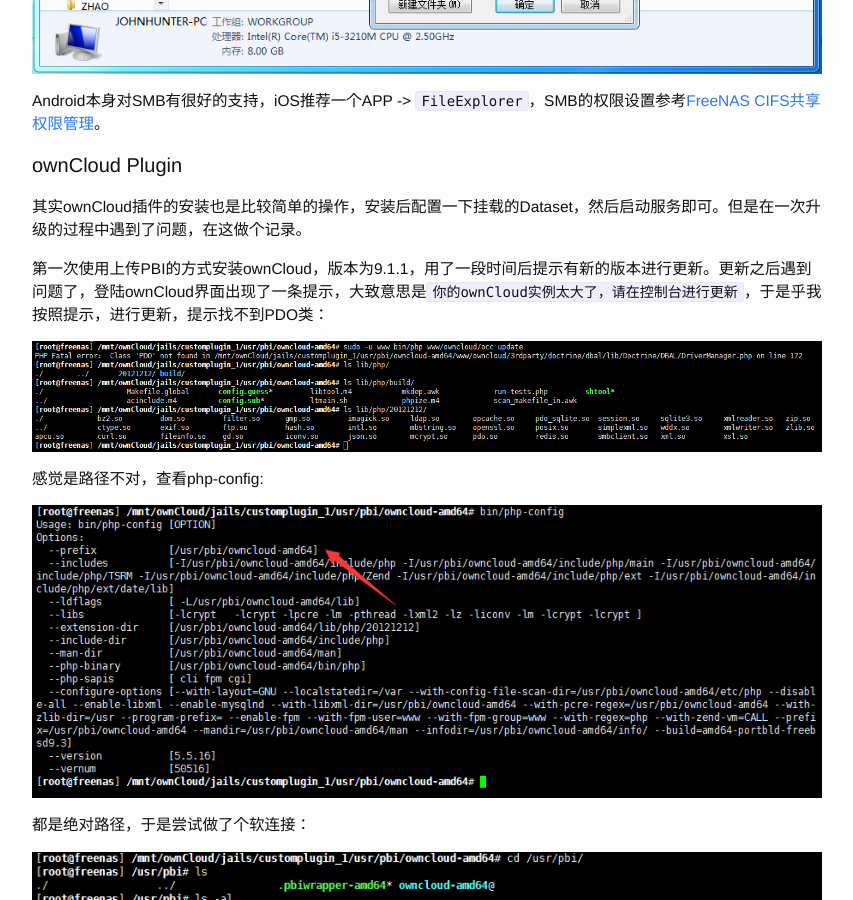
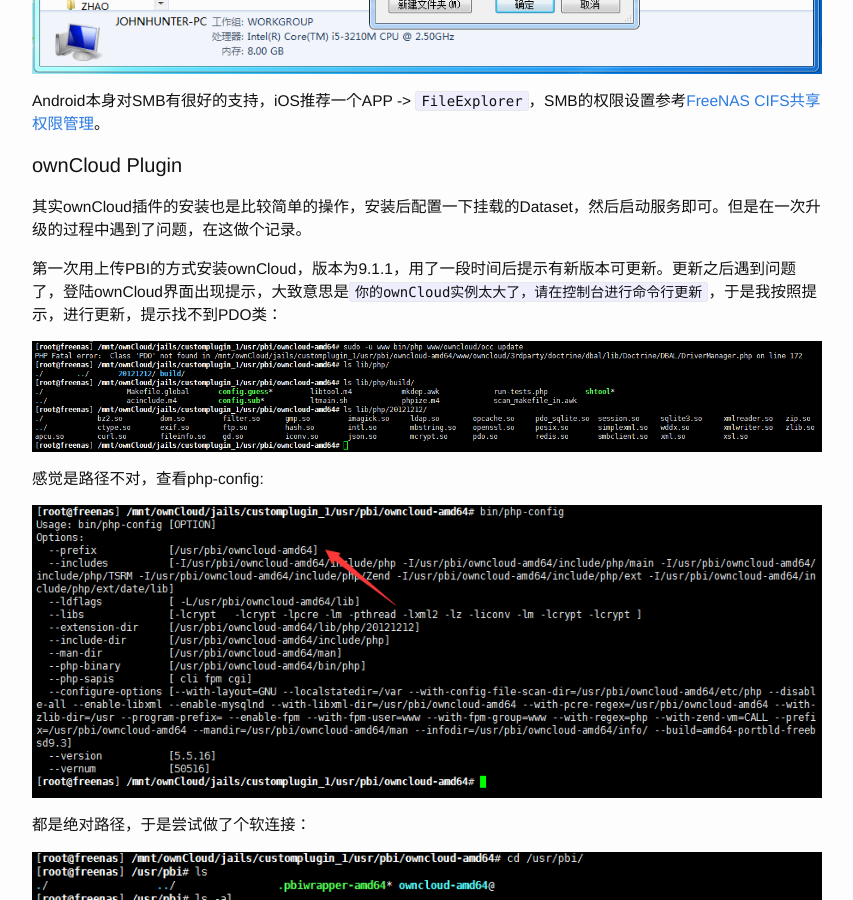
Before and after one commit to zhjwpku/zhjwpku.github.io, a Jekyll site: the page built from _posts/2016-11-12-owncloud-on-freenas.markdown, in a window 1280 px wide and 900 px high, scrolled down 9318 px. Shown: the whole window, without its empty margins (213-1066 px from the left). Built offline with Jekyll 4.4.1, drawn with Linux system fonts in a browser that asks for light colours; comment, search, counter and statistics services are not loaded; some of the changed text lies outside the part shown.

Commit message:
owncloud on freenas: edit Title
Signed-off-by: Zhao Junwang <zhjwpku@gmail.com>

```diff
--- a/_posts/2016-11-12-owncloud-on-freenas.markdown
+++ b/_posts/2016-11-12-owncloud-on-freenas.markdown
@@ -1,6 +1,6 @@
 ---
 layout: post
-title: ownCloud on Freenas
+title: ownCloud on FreeNAS
 date: 2016-11-12 20:00:00 +0800
 tags:
 - freenas
@@ -91,7 +91,7 @@
 
 其实ownCloud插件的安装也是比较简单的操作，安装后配置一下挂载的Dataset，然后启动服务即可。但是在一次升级的过程中遇到了问题，在这做个记录。
 
-第一次使用上传PBI的方式安装ownCloud，版本为9.1.1，用了一段时间后提示有新的版本进行更新。更新之后遇到问题了，登陆ownCloud界面出现了一条提示，大致意思是`你的ownCloud实例太大了，请在控制台进行更新`，于是乎我按照提示，进行更新，提示找不到PDO类：
+第一次用上传PBI的方式安装ownCloud，版本为9.1.1，用了一段时间后提示有新版本可更新。更新之后遇到问题了，登陆ownCloud界面出现提示，大致意思是`你的ownCloud实例太大了，请在控制台进行命令行更新`，于是我按照提示，进行更新，提示找不到PDO类：
 
 ![php_pdoerr](/assets/201611/php_pdoerr.png)
 
```
Also changed, not shown: other parts of _posts/2016-11-12-owncloud-on-freenas.markdown (+1 -1 lines).
